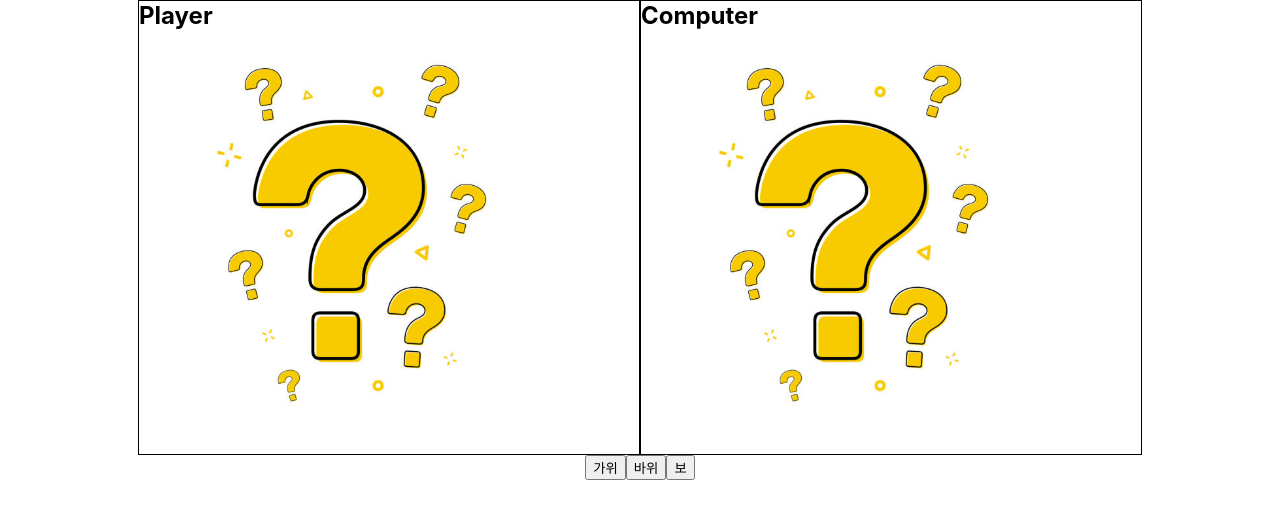
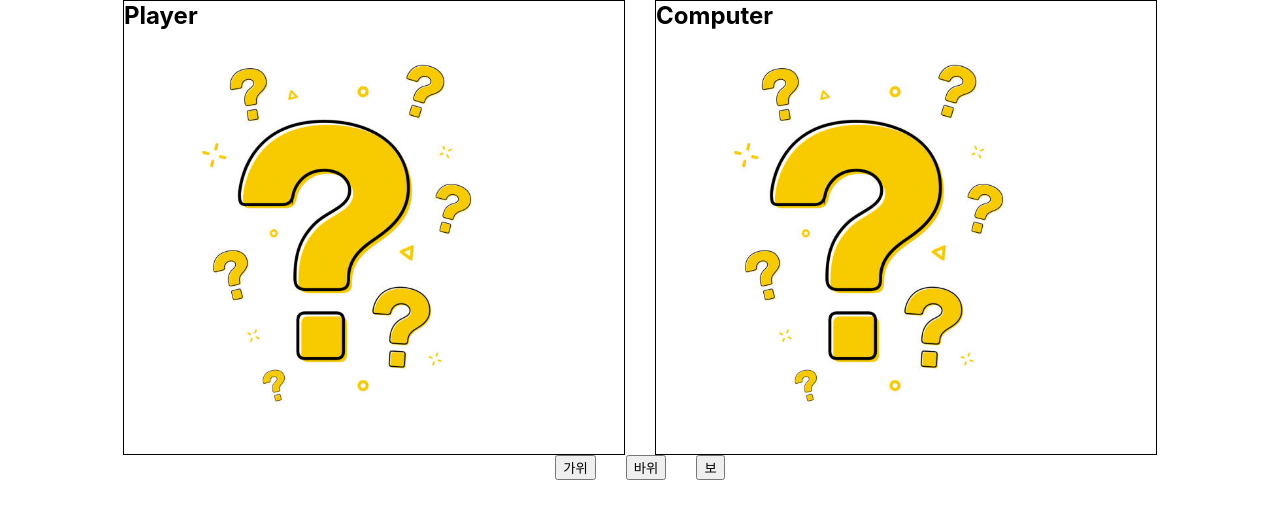
Before and after one commit to Goldstargreat/rock-scissors-paper, a React (Create React App) app: page / in a window 1280 px wide. Shown: the top 518 px of the page. Built offline with nearby package versions, Linux system fonts and the light colour scheme.

Commit message:
승패의 결과에 따라 테두리 색이 바뀜

```diff
--- a/src/App.css
+++ b/src/App.css
@@ -28,6 +28,7 @@
 .main{
     display: flex;
     justify-content: center;
+    gap: 30px;   /* ← 간극 추가 */
 }
 .button-container {
     margin-top: 20px;
```
